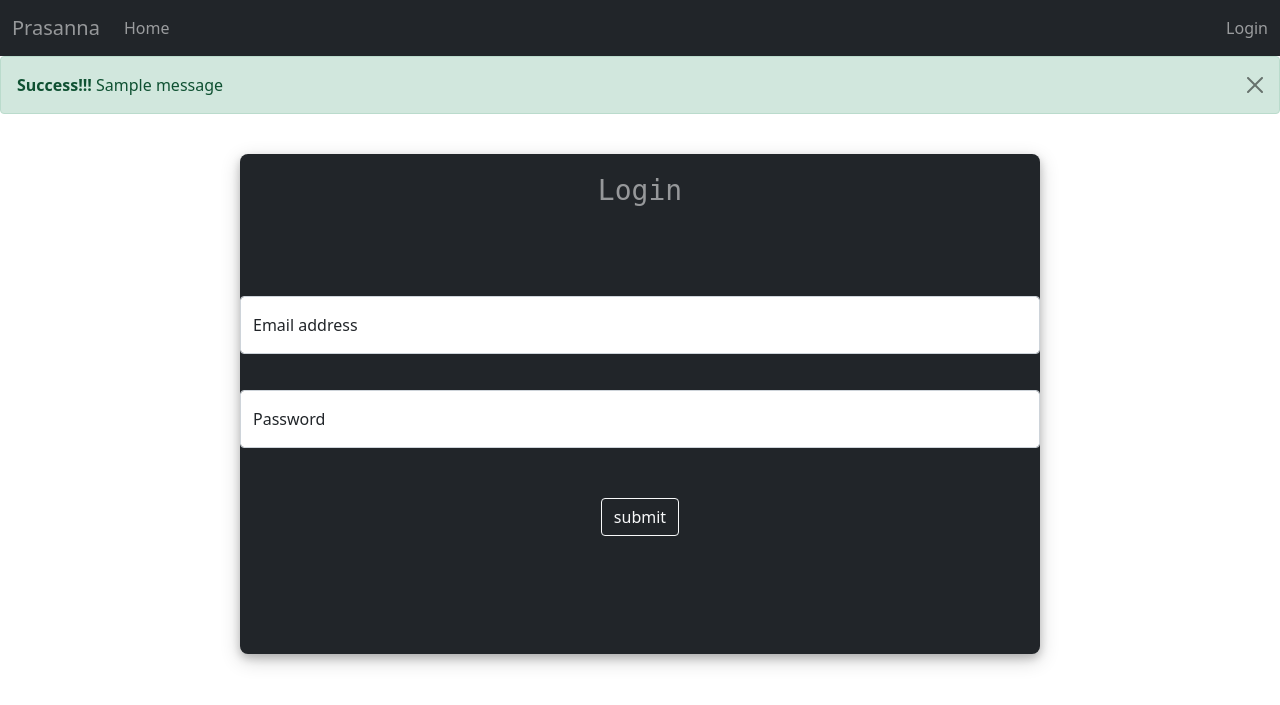
After one commit to Prasanna-Natarajan-3595/My_Portfolio, a Flask app: page /login in a window 1280 px wide. The commit adds this page. Shown: the top 705 px of the page. Run offline with Flask 2, Linux system fonts and the light colour scheme; tables that the repository leaves empty hold one stand-in row (values such as "Sample post"); one stand-in notice (Sample message) is shown.

Commit message:
FULLY FINISHED

```diff
--- a/web/templates/base.html
+++ b/web/templates/base.html
@@ -16,7 +16,7 @@
   <body>
     <nav class="navbar navbar-expand-lg navbar-dark bg-dark">
         <div class="container-fluid">
-          <a class="navbar-brand" href="#" style='color:#96989a;'>Prasanna</a>
+          <a class="navbar-brand" href="/" style='color:#96989a;'>Prasanna</a>
           <button class="navbar-toggler" type="button" data-bs-toggle="collapse" data-bs-target="#navbarText" aria-controls="navbarText" aria-expanded="false" aria-label="Toggle navigation">
             <span class="navbar-toggler-icon"></span>
           </button>
--- /dev/null
+++ b/web/templates/login.html
@@ -0,0 +1,70 @@
+{% extends "base.html" %}
+{% block head %}
+<style type="text/css">
+  .rectangle{
+    background-color: #212529;
+    border-radius: 8px;
+    box-shadow: 0 4px 8px 0 rgba(0, 0, 0, 0.2), 0 6px 20px 0 rgba(0, 0, 0, 0.19);
+  }
+  #myBtn {
+    display: none;
+    position: fixed;
+    bottom: 40px;
+    right: 10px;
+    z-index: 99;
+    font-size: 18px;
+    border: none;
+    outline: none;
+    background-color: #212529;
+    color: #96989a;
+    padding: 15px;
+    border-radius: 8px;
+    box-shadow: 0 4px 8px 0 rgba(0, 0, 0, 0.2), 0 6px 20px 0 rgba(0, 0, 0, 0.19);
+  }
+</style>
+{% endblock %}
+{% block title %}Prasanna | Login{% endblock %}
+{% block nav %}
+<li class="nav-item">
+    <a class="nav-link" href="/">Home</a>
+  </li>
+{% endblock %}
+{% block navtext %}
+<span class='navbar-text'>
+    Login
+</span>
+{% endblock %}
+{% block content %}
+{% with messages = get_flashed_messages(with_categories=true) %} {% if
+    messages %} {% for category, message in messages %} {% if category ==
+    'error' %}
+    <div class="alert alert-danger alert-dismissible fade show" role="alert">
+      <strong>Error!!! </strong>{{ message}}
+      <button type="button" class="btn-close" data-bs-dismiss="alert" aria-label="Close"></button>
+    </div>
+    {% else %}
+    <div class="alert alert-success alert-dismissible fade show" role="alert">
+      <strong>Success!!! </strong>{{ message}}
+      <button type="button" class="btn-close" data-bs-dismiss="alert" aria-label="Close"></button>
+    </div>
+    {% endif %} {% endfor %} {% endif %} {% endwith %}
+<div class="container" >
+    <div class='rectangle'style='margin-top:40px;height: 500px;max-width: 800px;margin-left:auto;margin-right:auto;' >
+        <h3 style='font-family:monospace;color:#96989a;text-align:center;padding-top:20px;padding-bottom:80px;'>Login</h3>
+        <form method='POST'>
+        <div class="form-floating mb-3" style='padding-bottom:20px;'>
+          <input name='email' type="email" class="form-control" id="floatingInput" placeholder="name@example.com">
+          <label for="floatingInput">Email address</label>
+        </div>
+        <div class="form-floating">
+          <input name='password' type="password" class="form-control" id="floatingPassword" placeholder="Password">
+          <label for="floatingPassword">Password</label>
+        </div>
+        <div style='text-align:center;padding-top:50px;'>
+        <input class="btn btn-outline-light" type='submit' value='submit'/>
+        </div>
+        </form>
+    </div>
+
+</div>
+{% endblock %}
--- a/web/view.py
+++ b/web/view.py
@@ -1,30 +1,65 @@
-from flask import Blueprint, render_template, request, flash, jsonify
+from flask import Blueprint, render_template, request, flash, jsonify,redirect,url_for,session
 from .models import contact
 from . import db
 import json
+from flask_login import login_user, login_required, logout_user, current_user
 
 view = Blueprint('view',__name__)
 
-@view.route('/')
+@view.route('/', methods=['GET', 'POST'])
 def home():
     if request.method == 'POST':
         name = request.form.get('Name')
         email = request.form.get('Email')
         comments = request.form.get('Comments')
         if len(name)<2:
-            flash('Your name must be aleast 2 characters long', category='error')
+           flash('Your name must be aleast 2 characters long', category='error')
         elif len(email)<3:
-            flash('Enter valid email', category='error')
-        elif len(comment)<1:
-            flash('Your comment must be aleast 1 characters long', category='error')
+           flash('Enter valid email', category='error')
+        elif len(comments)<1:
+           flash('Your comment must be aleast 1 characters long', category='error')
         else:
-            new_comment = contact(name=name,email=email,comments=comments)
-            db.session.add(new_comment)
-            db.session.commit()
-            flash('Thanks for commenting on my website!!! Get you soon...', category='success')
+           new_comment = contact(name=name,email=email,comments=comments)
+           db.session.add(new_comment)
+           db.session.commit()
+           flash('Thanks for commenting on my website!!! Get you soon...', category='success')
+
 
     return render_template('home.html')
 
 @view.route('/test')
 def test():
-    return render_template('test.html',data=contact)
+    return render_template('test.html')
+
+@view.route('/login', methods=['POST','GET'])
+def login():
+   if request.method == 'POST':
+      email = request.form.get('email')
+      password = request.form.get('password')
+      if email == 'prasannanatarajan3595@gmail.com':
+         if password == '2005':
+            flash('Login successfull!', category='sucess')
+            session['email'] = email
+            session['password'] = password
+            return redirect(url_for('view.admin'))
+         else:
+            flash('Incorrect password!',category='error')
+      else:
+         flash('Incorrect email!',category='error')
+   return render_template('login.html')
+
+@view.route('/admin')
+def admin():
+   if session['email'] == 'prasannanatarajan3595@gmail.com':
+      if session['password'] == '2005':
+         contacts = contact.query.all()
+         return render_template('admin.html',comment=contacts)
+   else:
+      return redirect(url_for('view.login'))
+
+@view.route('/signout')
+def signout():
+   session.pop('email', None)
+   session.pop('password', None)
+   flash('You are logged out!', category='success')
+   return redirect(url_for('view.home'))
```
Also changed, not shown: web/templates/admin.html (added, +59 -0 lines), web/templates/home.html (+12 -15 lines), web/templates/test.html (+17 -7 lines).
